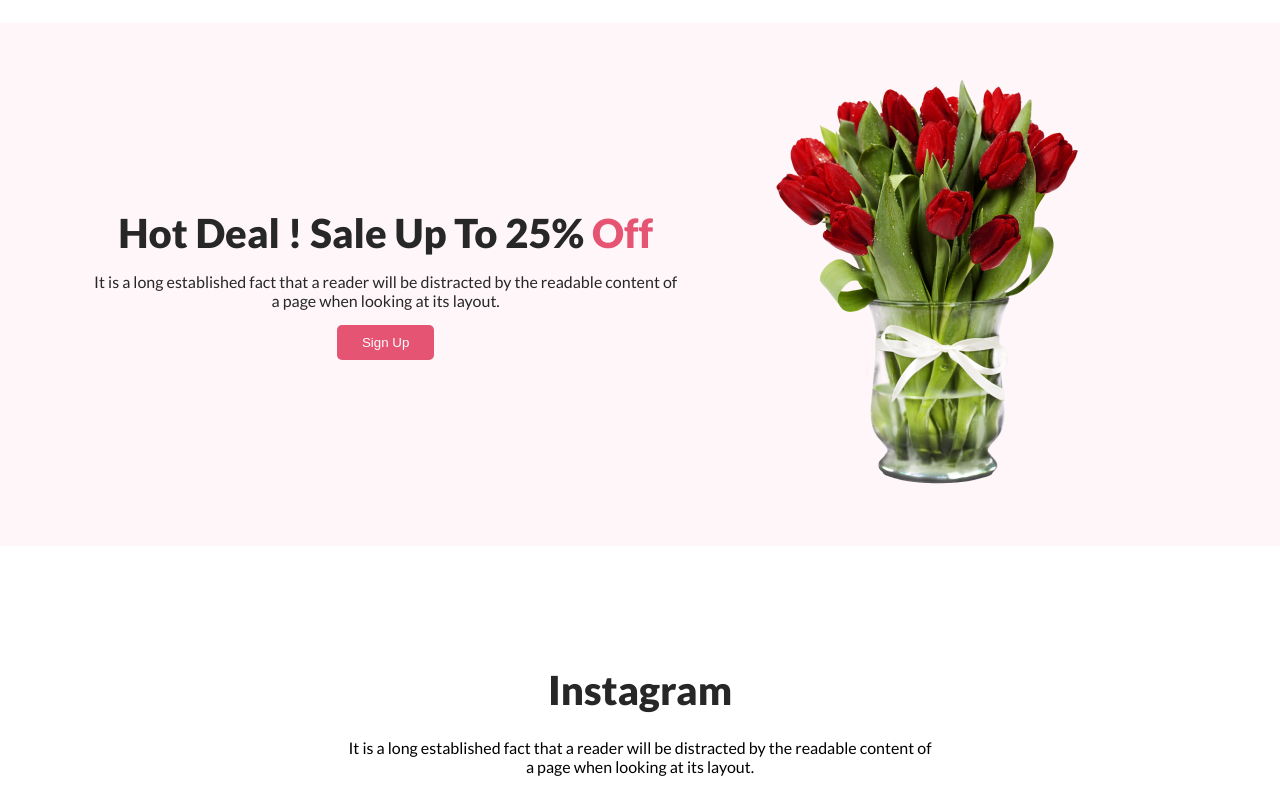
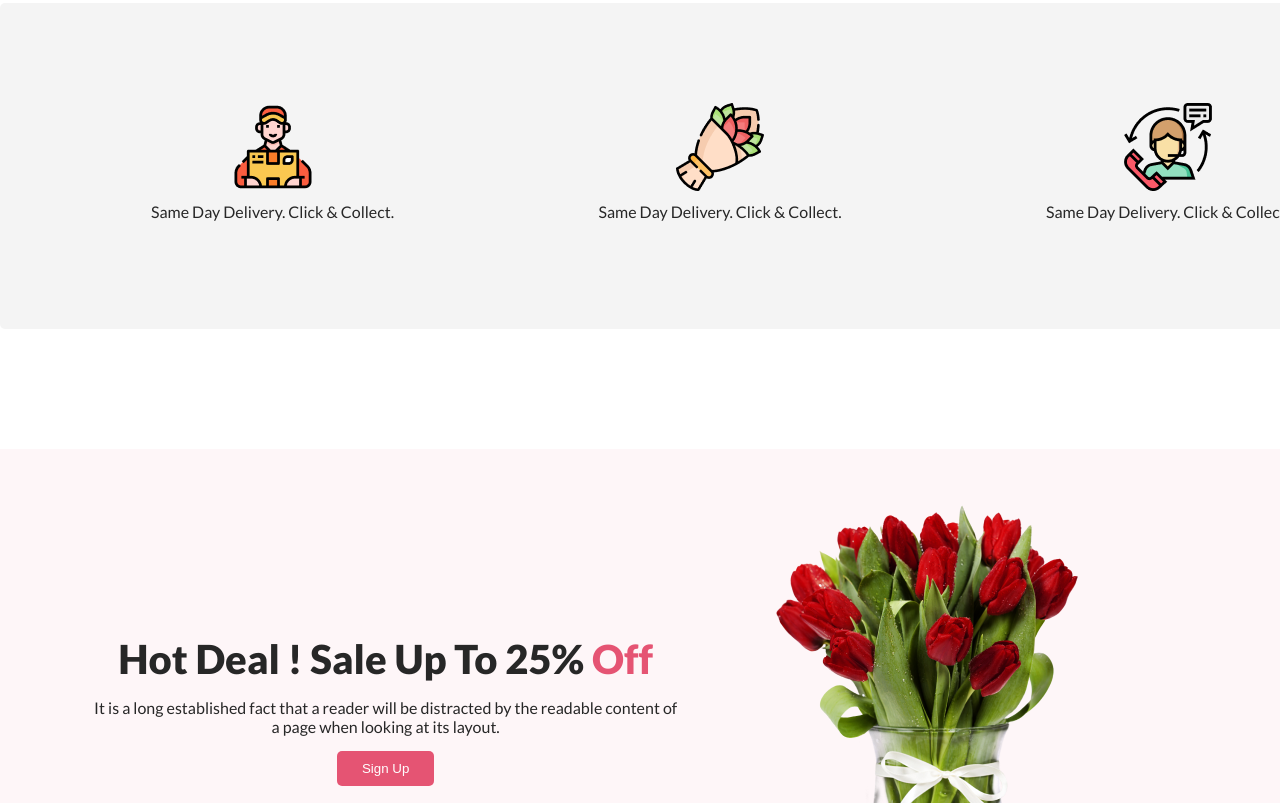
Before and after one commit to nayon89/papri-flower-shop, a plain HTML site: page index.html in a window 1280 px wide. Shown: the part 1765-2568 px from the top of the page. Drawn offline with Linux system fonts and the light colour scheme.

Commit message:
delivery part completed

```diff
--- a/index.html
+++ b/index.html
@@ -90,6 +90,26 @@
             </div>
         </section>
         <!-------------------- featured-part-end -------------------->
+        <!-------------------- delivery-part-start -------------------->
+        <section id="delivery-container">
+            <div class="delivery-box">
+                <img src="./images/Group 57.png" alt="">
+                <p class="delivery-info">Same Day Delivery. Click & Collect.</p>
+            </div>
+            <div class="delivery-box">
+                <img src="./images/Group 58.png" alt="">
+                <p class="delivery-info">Same Day Delivery. Click & Collect.</p>
+            </div>
+            <div class="delivery-box">
+                <img src="./images/Group 59.png" alt="">
+                <p class="delivery-info">Same Day Delivery. Click & Collect.</p>
+            </div>
+
+        </section>
+
+
+
+        <!-------------------- delivery-part-end -------------------->
 
         <!-------------------- hot-deal-part-start -------------------->
         <div class="deal-container">
--- a/style.css
+++ b/style.css
@@ -91,6 +91,28 @@ body{
     font-size: 24px;
 }
 /* ---------------------------featured-part-end--------------------- */
+
+/* ---------------------------delivery-part-start--------------------- */
+#delivery-container{
+    width: 1440px;
+    background-color: #F4F4F4;
+    display: flex;
+    justify-content: space-evenly;
+    margin: 100px auto;
+    padding: 100px 0;
+    border-radius: 5px;
+}
+.delivery-box{
+    text-align: center;
+    width: 350px;
+}
+.delivery-info{
+    font-size: 16px;
+    color: #272727;
+    margin: 8px 0;
+}
+
+/* ---------------------------delivery-part-end--------------------- */
 
 
 /* ---------------------------hot-deal-part-start--------------------- */
```
